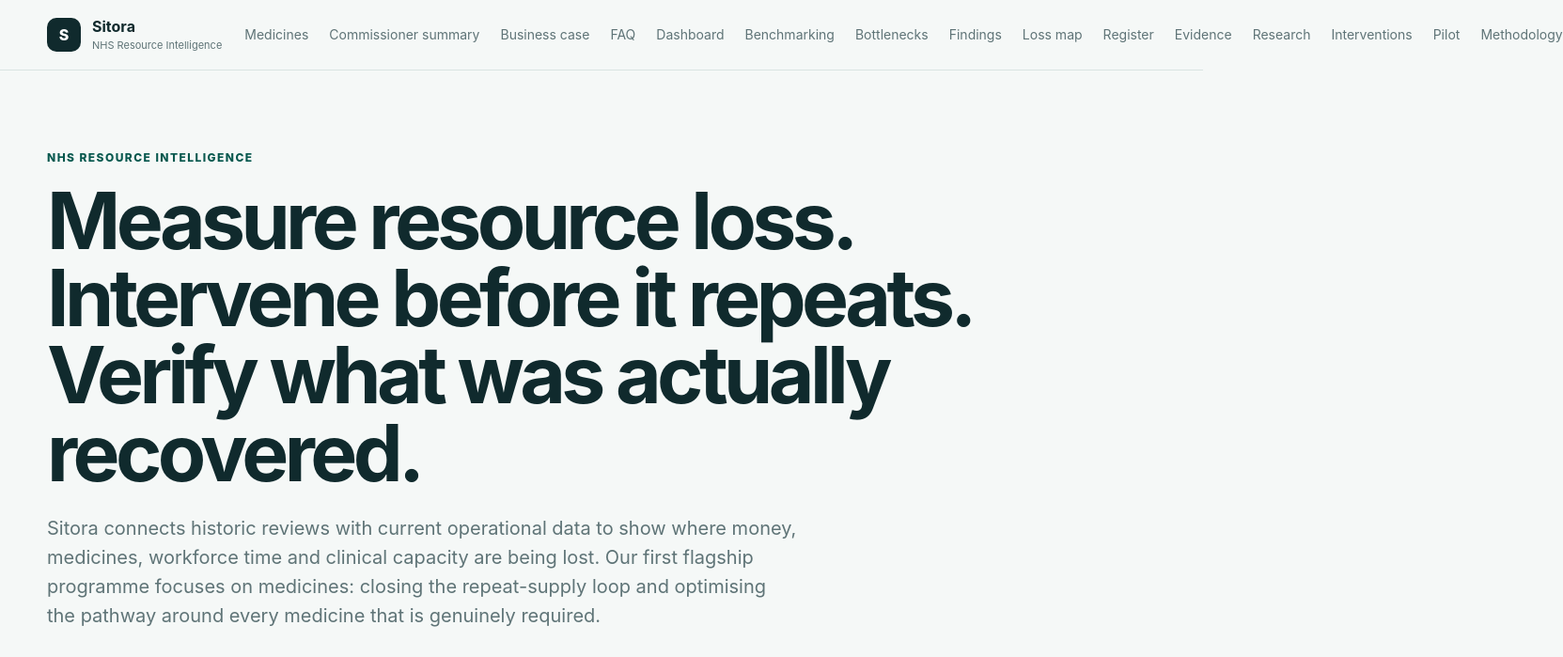
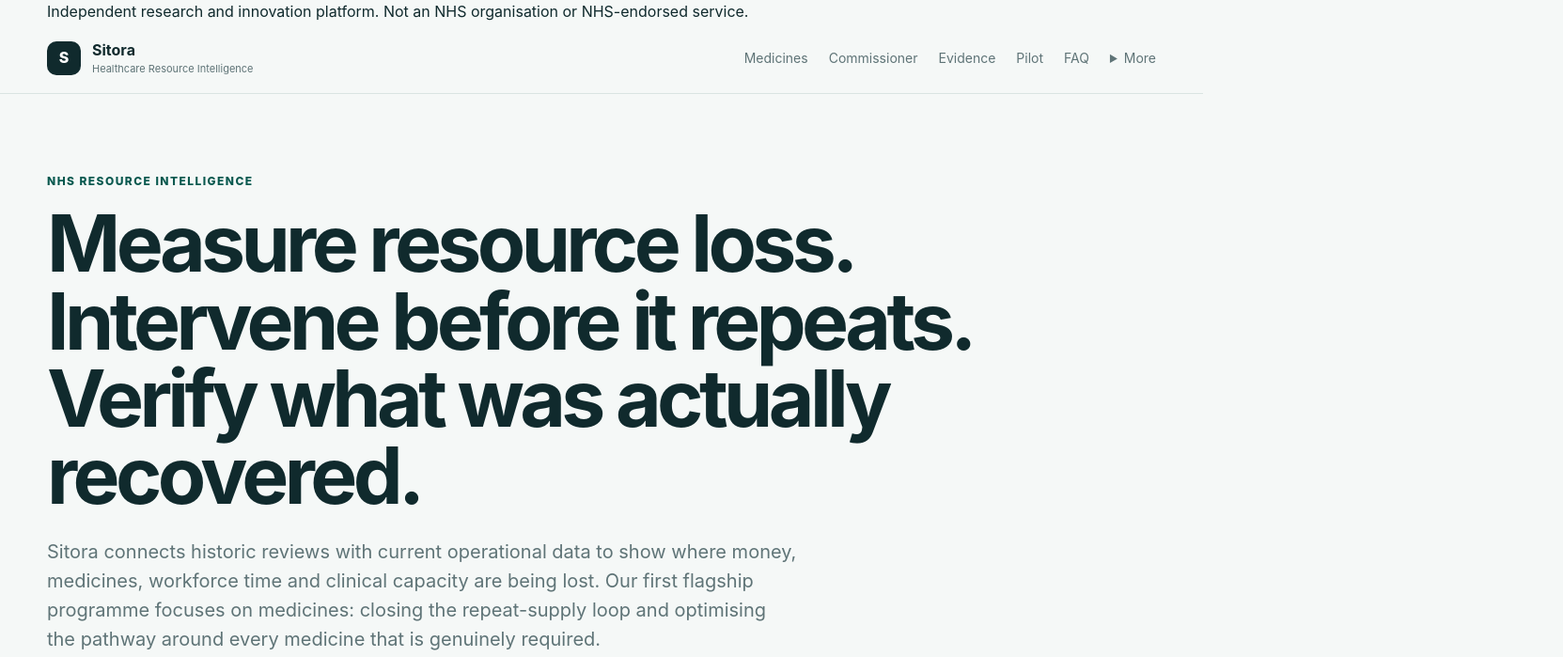
Before and after one commit to Nylon1/NHS, a Next.js app: page / in a window 1280 px wide. Shown: the top 699 px of the page at 94% size, 1663 px wide, since content can reach past the window. Built offline with nearby package versions, Linux system fonts and the light colour scheme.

Commit message:
Simplify navigation and clarify independent Sitora branding

```diff
--- a/components/Header.tsx
+++ b/components/Header.tsx
@@ -1,40 +1,53 @@
 import Link from "next/link";
 
-const nav = [
+const primary = [
   ["Medicines", "/medicines-proposal"],
-  ["Commissioner summary", "/commissioner-summary"],
+  ["Commissioner", "/commissioner-summary"],
+  ["Evidence", "/evidence"],
+  ["Pilot", "/pilot"],
+  ["FAQ", "/faq"],
+];
+
+const more = [
   ["Business case", "/business-case"],
-  ["FAQ", "/faq"],
   ["Dashboard", "/dashboard"],
   ["Benchmarking", "/benchmarking"],
   ["Bottlenecks", "/bottlenecks"],
   ["Findings", "/findings"],
   ["Loss map", "/loss-map"],
-  ["Register", "/register"],
-  ["Evidence", "/evidence"],
+  ["Opportunity register", "/opportunities"],
+  ["Resource register", "/register"],
   ["Research", "/research"],
   ["Interventions", "/interventions"],
-  ["Pilot", "/pilot"],
   ["Methodology", "/methodology"],
 ];
 
 export default function Header() {
   return (
+    <>
+      <div className="independence-bar">
+        <div className="shell">Independent research and innovation platform. Not an NHS organisation or NHS-endorsed service.</div>
+      </div>
       <header className="site-header">
         <div className="shell header-inner">
-        <Link className="brand" href="/">
+          <Link className="brand" href="/" aria-label="Sitora home">
             <span className="brand-mark">S</span>
             <span>
               <strong>Sitora</strong>
-            <small>NHS Resource Intelligence</small>
+              <small>Healthcare Resource Intelligence</small>
             </span>
           </Link>
-        <nav aria-label="Primary navigation">
-          {nav.map(([label, href]) => (
-            <Link key={href} href={href}>{label}</Link>
-          ))}
+          <nav aria-label="Primary navigation" className="primary-nav">
+            {primary.map(([label, href]) => <Link key={href} href={href}>{label}</Link>)}
+            <details className="nav-more">
+              <summary>More</summary>
+              <div className="nav-menu">
+                {more.map(([label, href]) => <Link key={href} href={href}>{label}</Link>)}
+              </div>
+            </details>
           </nav>
         </div>
       </header>
+    </>
   );
 }
```
Lines whose indentation alone changed are shown as unchanged.
